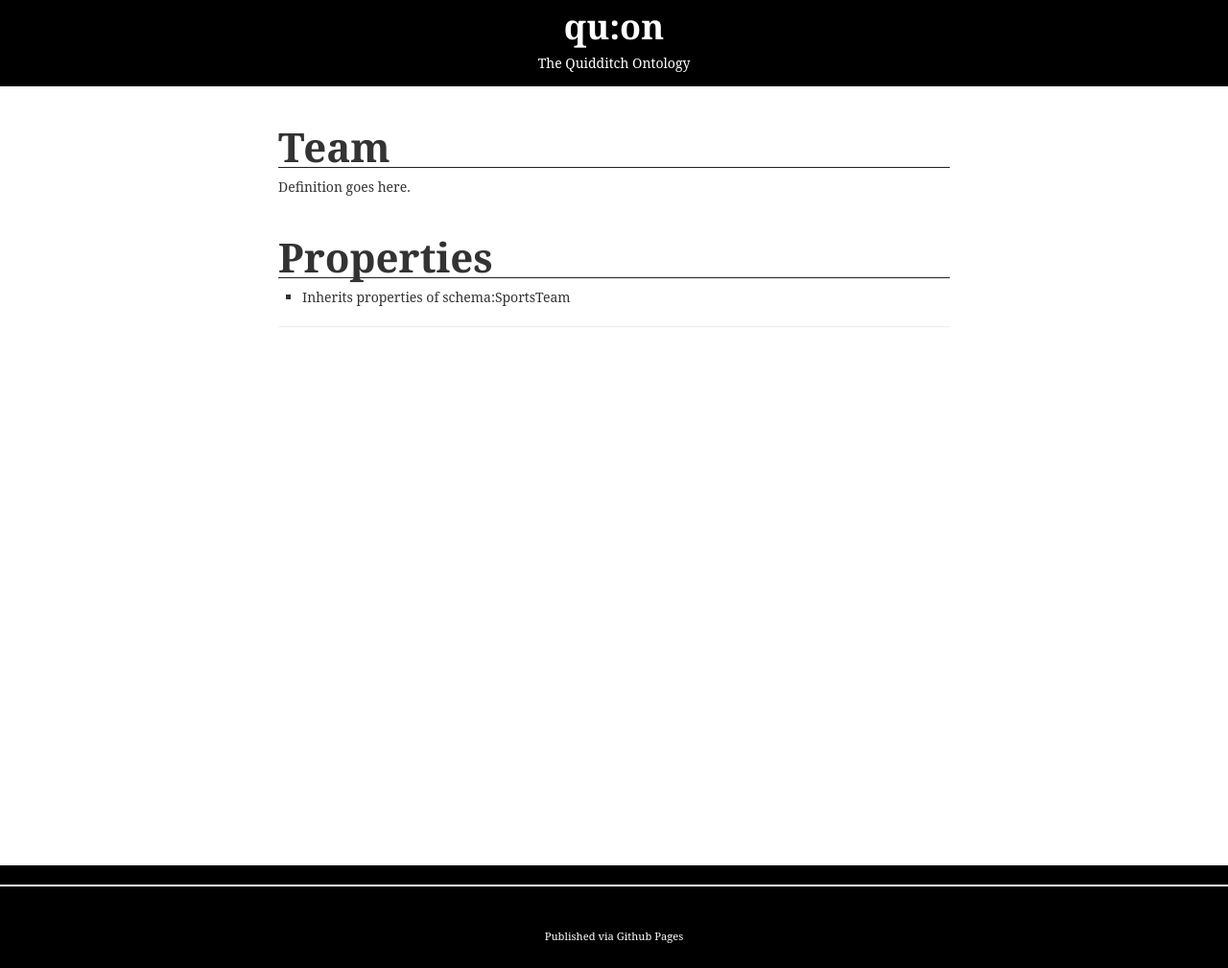
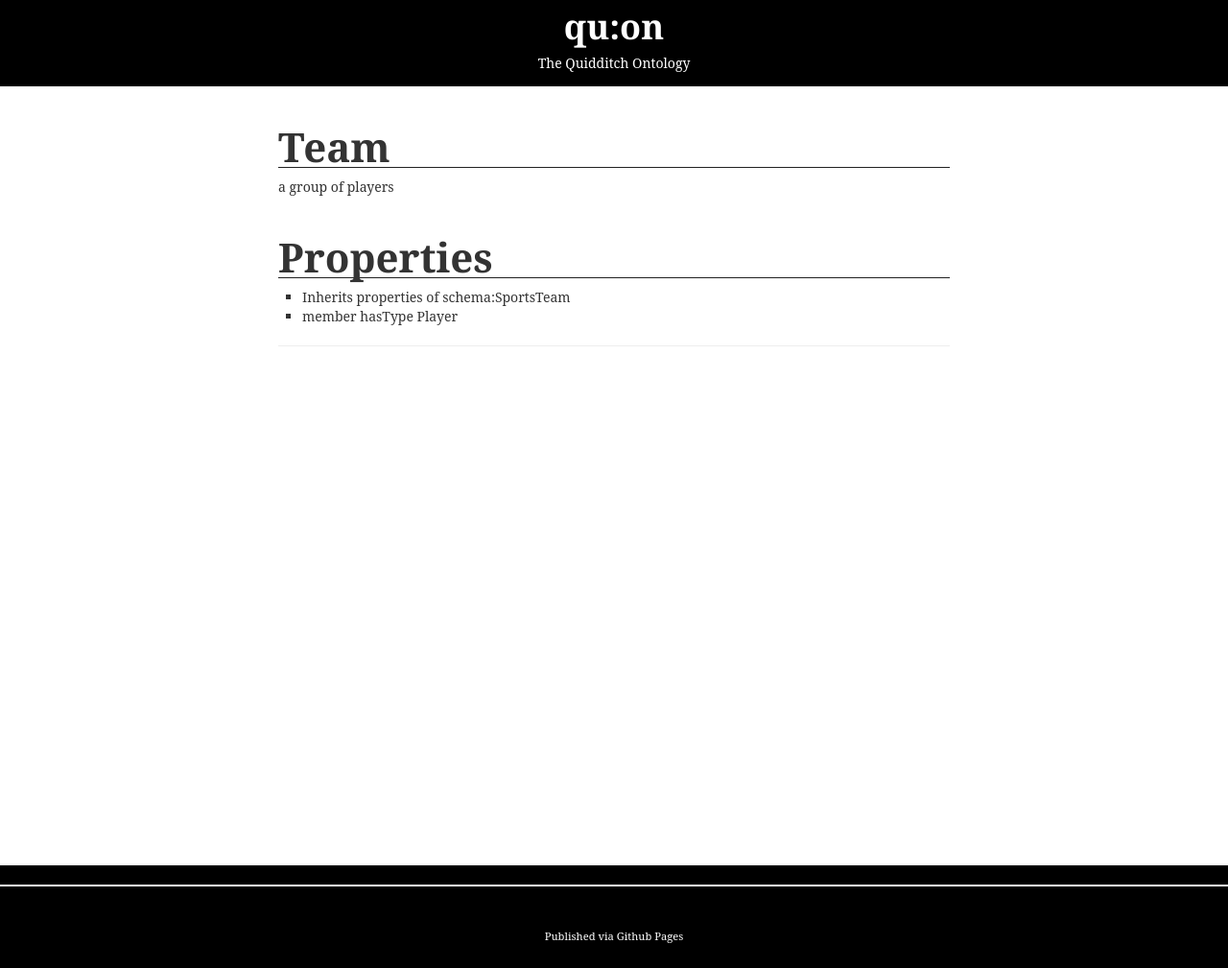
Before and after one commit to helrond/quon, a Jekyll site: the page built from Team.md, in a window 1280 px wide. Shown: the whole page at 96% size. Built offline with Jekyll 4.4.1, drawn with Linux system fonts in a browser that asks for light colours; some web fonts are replaced.

Commit message:
Added definition, added property member

```diff
--- a/Team.md
+++ b/Team.md
@@ -3,6 +3,7 @@ title: Team
 layout: type
 categories: type
 ---
-Definition goes here.
+a group of players
 ##Properties
 * Inherits properties of [schema:SportsTeam](http://schema.org/SportsTeam)
+* member hasType [Player](Player)
```
